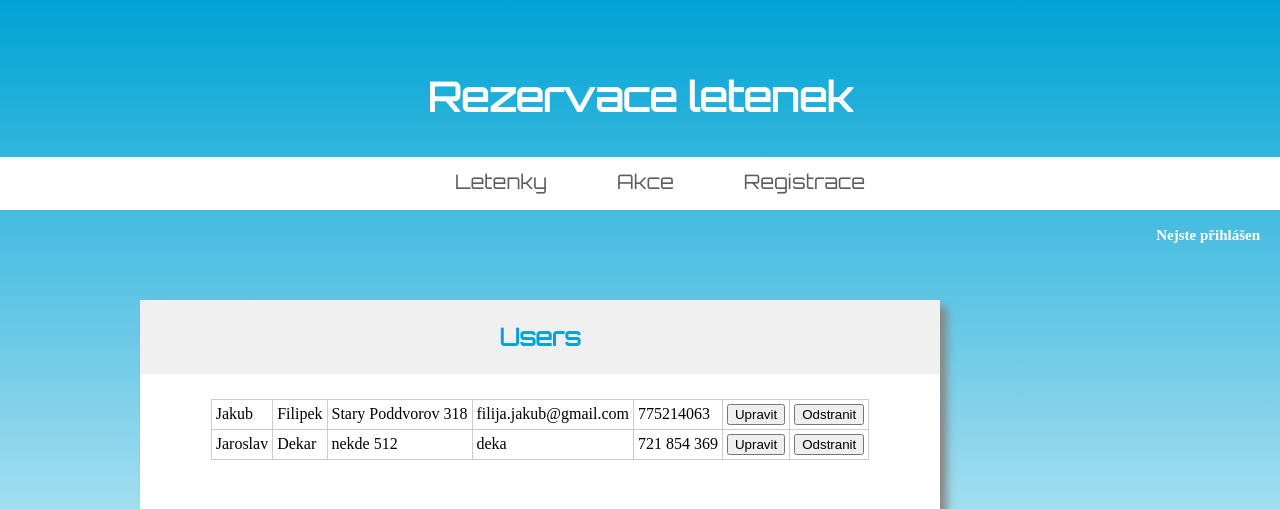
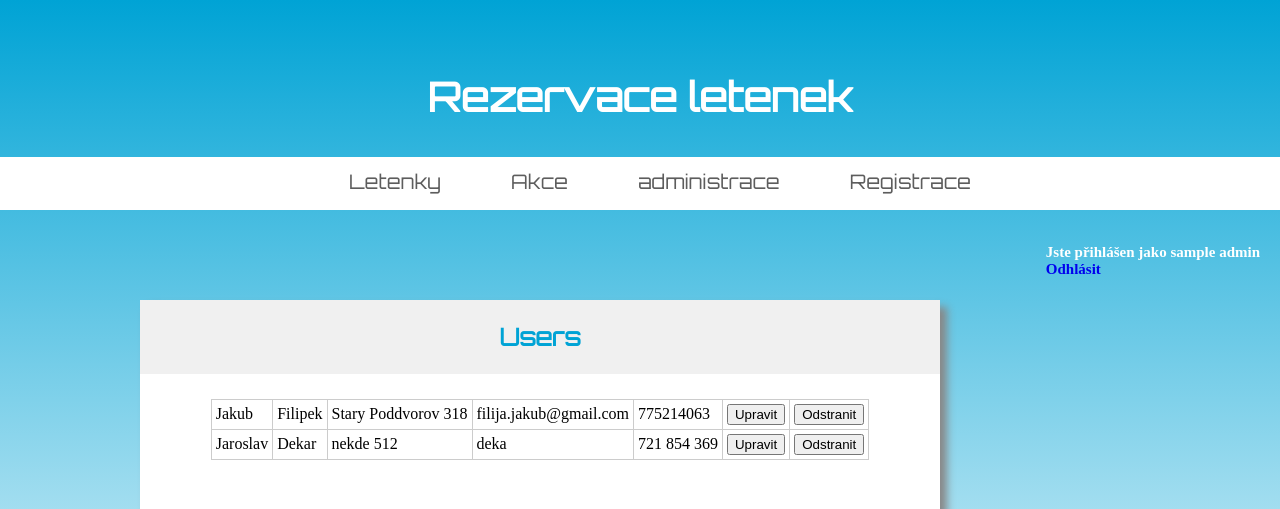
Before and after one commit to Prazdnaflaska/iis_projekt, a PHP site: page /admin.php?admin=1 in a window 1280 px wide. Shown: the top 509 px of the page. Run offline with PHP 8.4, Linux system fonts and the light colour scheme; the visitor is signed in with stand-in values (Sample User, id 1); data comes from the database, SQL or seed files in the repository; data that the repository does not hold is empty; some libraries are stand-ins or nearby versions.

Commit message:
overovani administrace

```diff
--- a/admin.php
+++ b/admin.php
@@ -1,5 +1,32 @@
 <?php
 	session_start();
+
+
+  if(!$_SESSION['admin'])
+  {
+    echo "<meta charset=\"utf-8\">";
+    echo "<p style=\"font-size: 50px;\">nejste přihlášen jako admin !!!</p>";
+    echo "<a href=\"index.php\" style=\"font-size: 25px;\">zpět na hlavní stránku</a>";
+     exit();
+  }
+
+  if(!isset($_SESSION['username']))
+  {
+  	header('location: login.php');
+    exit();
+  }
+
+  if($_GET['admin'])
+  {
+  		$_SESSION['admin']=true;
+  }
+
+  if(isset($_GET['odhlasit']))
+  {
+    session_destroy();
+    header('location: index.php');
+    exit();
+  }
 
 	$empty=false; //Overovani vyplneni formulare
 	$uspech=true; //Pozadavky pro registraci
@@ -23,7 +50,7 @@
 
 	else{
 		/*pripojeni do databaze*/
-		$link=mysql_connect("127.0.0.1", "root", "webcam"); //!!!Nezapomente zadat jako 3. parametr svoje heslo
+		$link=mysql_connect("127.0.0.1", "", ""); //!!!Nezapomente zadat jako 3. parametr svoje heslo
 
 		if(!$link)
 		{
@@ -120,8 +147,6 @@
 				document.querySelector('#show_div').classList.remove('hidden');
 			}
 
-
-
 		</script>
 
 		<link rel="stylesheet" type="text/css" href="style.css">
@@ -145,7 +170,10 @@
                 	<input id="pass_reg" name="pass_reg" placeholder="Heslo" type="password">
                 	<input id="pass_reg2" name="pass_reg2" placeholder="Kontrla hesla" type="password">
             		<input name="submit_reg" type="submit" value=" Registrovat ">
-            	<?php
+
+                </div>
+                </form>
+                	<?php
             	 	/*Vysledek registrace, popripade chyba*/
             	 	if($_GET['correct'])
             	 		{
@@ -156,8 +184,6 @@
             	 	else
             	 		echo "<h3 style=\"color: red; font-weight: bold;\">".$_GET['info']."</h3>";
                 ?>
-                </div>
-                </form>
                 	<a class="material-icons" href="admin.php">cancel</a>
                 </div>
         </div>
@@ -171,11 +197,22 @@
             		<ul class="fancyNav">
                 		<li id="home"><a href="index.php">Letenky</a></li>
                 		<li id="news"><a href="admin.php">Akce</a></li>
+                		<?php
+              			if($_SESSION['admin'])
+              				echo "<li id=\"admin\"><a href=\"admin.php\">administrace</a></li>";
+              			?>
                 		<li id="services"><a href="registrace.php">Registrace</a></li>
             		</ul>
         		</nav>
         	</div>
-        	<div id="infopanel"><br>Nejste přihlášen
+        	<div id="infopanel"><br><br>Jste přihlášen jako <?= htmlspecialchars($_SESSION['username']) ?>
+        		<?php
+        			if($_SESSION['admin'])
+        				echo 'admin';
+
+        		?>
+        		<br>
+        		<a href="login.php?odhlasit">Odhlásit</a>
 
         	</div>
         	<div id="pageField">
@@ -208,6 +245,8 @@
         				<input type="button" name="reg_window" value="Registrace uživatele" onclick="showDiv()">
         				<input type="button" name="reg_windows" value="Vytvořit rezervaci" onclick="hello()">
         			</form>
+
+
         		</div>
         	</div>
         </div>
```
